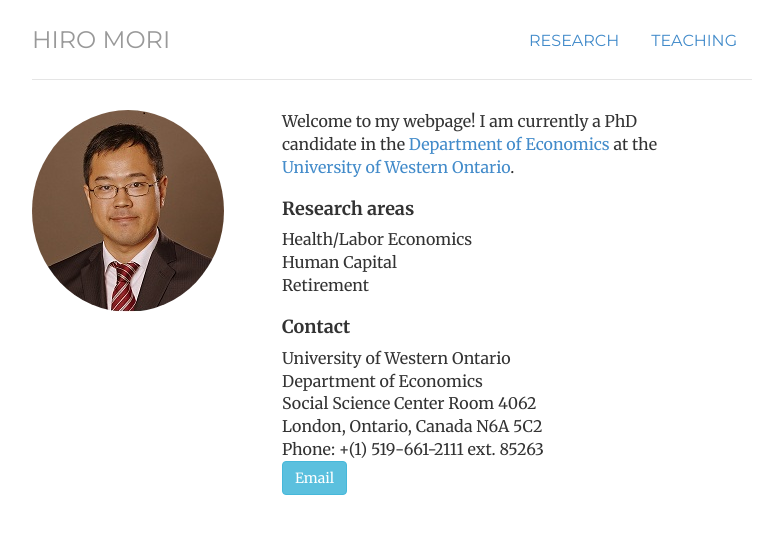
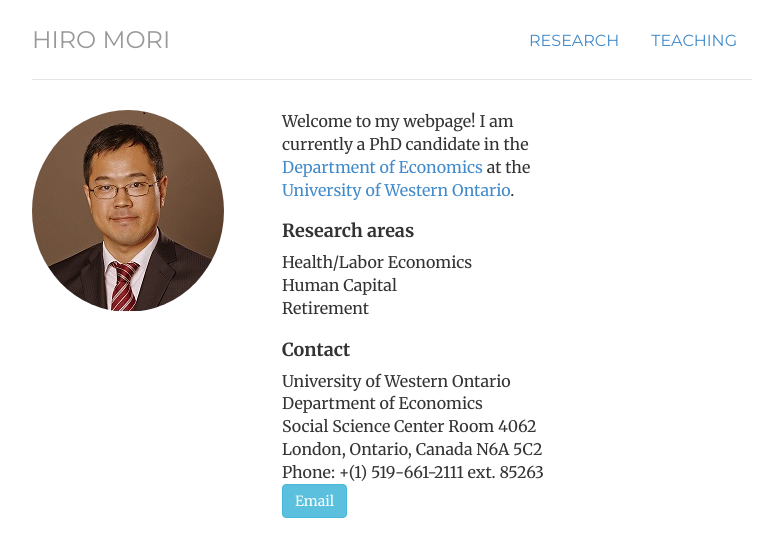
Before and after one commit to morihiroaki/morihiroaki.github.io, a Jekyll site: the page built from index.html, in a window 1280 px wide. Shown: the top 557 px of the page, without its empty margins (248-1015 px from the left). Built offline with Jekyll 4.4.1, drawn with Linux system fonts in a browser that asks for light colours.

Commit message:
Update index.html

```diff
--- a/index.html
+++ b/index.html
@@ -10,7 +10,7 @@
               <div class='col-sm-4'>
             	<img  class="img-circle avatar" alt="Hiro Mori" src="files/portrait.jpg">
              </div>
-             <div class='col-sm-7'>
+             <div class='col-sm-5'>
               <p> Welcome to my webpage! I am currently a PhD candidate in the <a href="http://economics.uwo.ca/">Department of Economics</a> at the <a href="http://www.uwo.ca/">University of Western Ontario</a>.  </p>
               <!--a class="btn btn-primary" href="/cv.html">CV</a-->
               <!--a class="btn btn-warning" href="/research.html">Research</a-->
```
